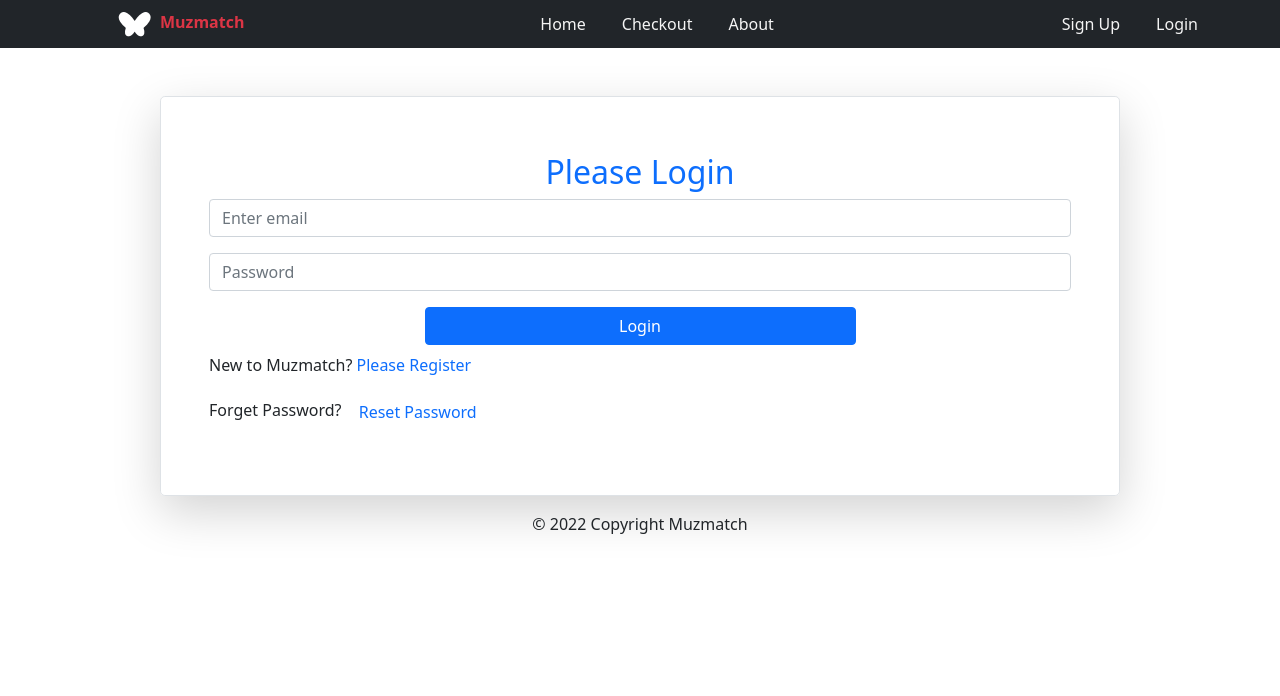
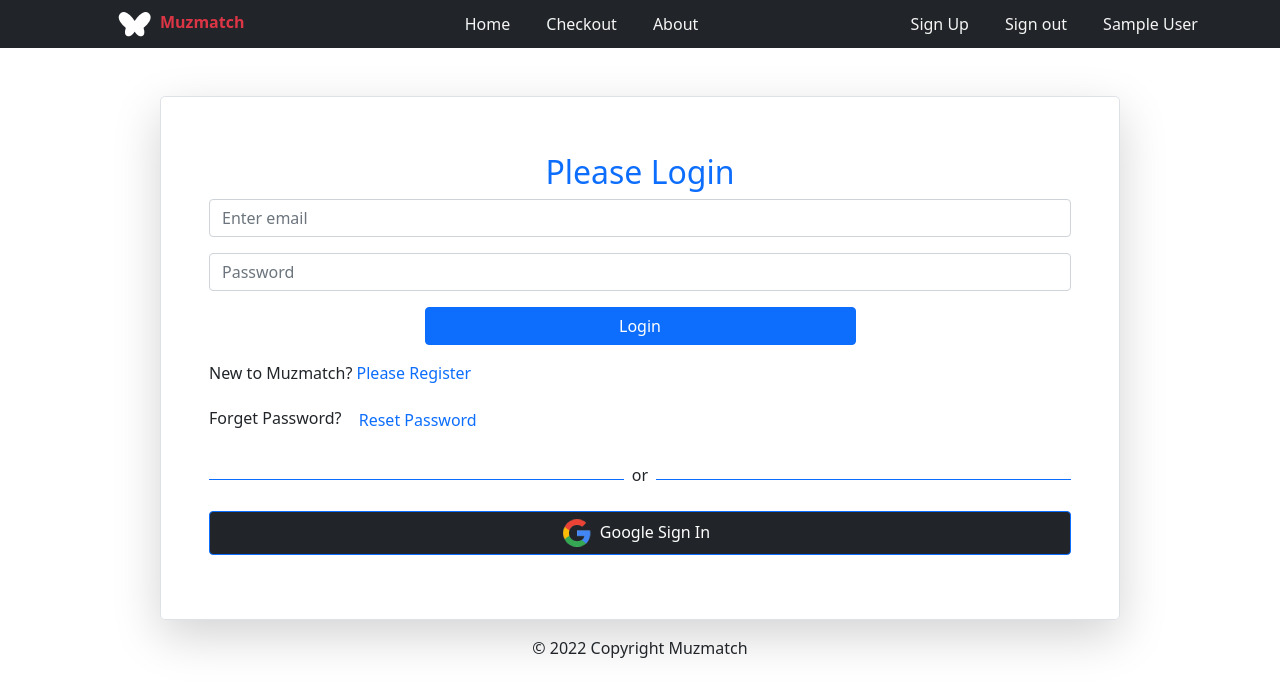
Before and after one commit to alnomancs/independent-service-provider-alnomancs, a React (Create React App) app: page /login in a window 1280 px wide. Shown: the top 696 px of the page. Built offline with nearby package versions, Linux system fonts and the light colour scheme; no server answers; sample sign-in values are in the browser's storage.

Commit message:
done login and social login

```diff
--- a/package.json
+++ b/package.json
@@ -14,6 +14,7 @@
     "react-firebase-hooks": "^5.0.3",
     "react-router-dom": "^6.3.0",
     "react-scripts": "5.0.1",
+    "react-toastify": "^8.2.0",
     "web-vitals": "^2.1.4"
   },
   "scripts": {
--- a/src/App.js
+++ b/src/App.js
@@ -24,7 +24,14 @@ function App() {
             </RequireAuth>
           }
         ></Route>
-        <Route path="/checkout:id" element={<Checkout></Checkout>}></Route>
+        <Route
+          path="/checkout:id"
+          element={
+            <RequireAuth>
+              <Checkout></Checkout>
+            </RequireAuth>
+          }
+        ></Route>
         <Route path="/about" element={<About></About>}></Route>
         <Route path="/login" element={<Login></Login>}></Route>
         <Route path="/signup" element={<SignUp></SignUp>}></Route>
--- a/src/Pages/Loading/Loading.js
+++ b/src/Pages/Loading/Loading.js
@@ -3,7 +3,7 @@ import { Spinner } from "react-bootstrap";
 
 const Loading = () => {
   return (
-    <div>
+    <div className="w-100 d-flex justify-content-center align-items-center">
       <Spinner animation="border" variant="primary" />
     </div>
   );
--- a/src/Pages/Shared/Header/Header.js
+++ b/src/Pages/Shared/Header/Header.js
@@ -3,8 +3,13 @@ import {} from "./Header.css";
 import { Container, Nav, Navbar } from "react-bootstrap";
 import { Link } from "react-router-dom";
 import logo from "../../../images/logo-mark.png";
+import { useAuthState } from "react-firebase-hooks/auth";
+import auth from "../../../firebase.init";
+import { signOut } from "firebase/auth";
 
 const Header = () => {
+  const [user] = useAuthState(auth);
+  console.log(user);
   return (
     <header>
       <Navbar
@@ -29,7 +34,16 @@ const Header = () => {
             </Nav>
             <Nav>
               <Link to="/signup">Sign Up</Link>
-              <Link to="/login">Login</Link>
+              {/* <Link to="/login">Login</Link> */}
+
+              {user?.uid ? (
+                <Link to="/" onClick={() => signOut(auth)}>
+                  Sign out
+                </Link>
+              ) : (
+                <Link to="/login">Login</Link>
+              )}
+              <Link to="">{user?.displayName}</Link>
             </Nav>
           </Navbar.Collapse>
         </Container>
--- a/src/Pages/Shared/Login/Login.js
+++ b/src/Pages/Shared/Login/Login.js
@@ -5,8 +5,10 @@ import {
   useSignInWithEmailAndPassword,
 } from "react-firebase-hooks/auth";
 import { Link, useLocation, useNavigate } from "react-router-dom";
+import { toast, ToastContainer } from "react-toastify";
 import auth from "../../../firebase.init";
 import Loading from "../../Loading/Loading";
+import SocialLink from "../SocialLink/SocialLink";
 
 const Login = () => {
   const emailRef = useRef("");
@@ -14,8 +16,7 @@ const Login = () => {
   const navigate = useNavigate();
   const location = useLocation();
 
-  let from = location.state?.from?.pathname || "/";
-  let errorElement;
+  const from = location.state?.from?.pathname || "/";
 
   const [signInWithEmailAndPassword, user, loading, error] =
     useSignInWithEmailAndPassword(auth);
@@ -30,11 +31,29 @@ const Login = () => {
     navigate(from, { replace: true });
   }
 
-  if (error) {
-    errorElement = <p className="text-danger">Error: {error?.message}</p>;
-  }
+  const handleSubmit = (event) => {
+    event.preventDefault();
+    const email = emailRef.current.value;
+    const password = passwordRef.current.value;
 
-  const handleSubmit = (event) => {};
+    signInWithEmailAndPassword(email, password);
+    console.log(user);
+  };
+
+  const navigateRegister = (event) => {
+    navigate("/signup");
+  };
+
+  const resetPassword = async () => {
+    const email = emailRef.current.value;
+
+    if (email) {
+      await sendPasswordResetEmail(email);
+      toast("Email sent. please check your email");
+    } else {
+      toast("please enter your email address");
+    }
+  };
 
   return (
     <div className="w-75 mx-auto mt-5 shadow-lg border rounded-3 p-5">
@@ -60,13 +79,13 @@ const Login = () => {
           Login
         </Button>
       </Form>
-      {errorElement}
+      <p className="text-danger">{error?.message}</p>
       <p>
         New to Muzmatch?{" "}
         <Link
-          to="/register"
+          to="/signup"
           className="text-primary pe-auto text-decoration-none"
-          // onClick={navigateRegister}
+          onClick={navigateRegister}
         >
           Please Register
         </Link>{" "}
@@ -75,13 +94,13 @@ const Login = () => {
         Forget Password?{" "}
         <button
           className="btn btn-link text-primary pe-auto text-decoration-none"
-          // onClick={resetPassword}
+          onClick={resetPassword}
         >
           Reset Password
         </button>{" "}
       </p>
-      {/* <SocialLogin></SocialLogin>
-      <ToastContainer /> */}
+      <SocialLink></SocialLink>
+      <ToastContainer />
     </div>
   );
 };
--- a/src/Pages/Shared/RequireAuth/RequireAuth.js
+++ b/src/Pages/Shared/RequireAuth/RequireAuth.js
@@ -7,13 +7,27 @@ import Loading from "../../Loading/Loading";
 const RequireAuth = ({ children }) => {
   const [user, loading] = useAuthState(auth);
   const location = useLocation();
+  console.log(location);
+
   if (loading) {
     return <Loading></Loading>;
   }
+
   if (!user) {
-    return <Navigate to="/login" state={{ from: location }} replace></Navigate>;
+    return <Navigate to="/login" state={{ from: location }} replace />;
   }
+
   return children;
+
+  // const [user, loading] = useAuthState(auth);
+  // const location = useLocation();
+  // if (loading) {
+  //   return <Loading></Loading>;
+  // }
+  // if (!user) {
+  //   return <Navigate to="/login" state={{ from: location }} replace />;
+  // }
+  // return children;
 };
 
 export default RequireAuth;
--- a/src/Pages/Shared/Signup/SignUp.js
+++ b/src/Pages/Shared/Signup/SignUp.js
@@ -16,7 +16,7 @@ const SignUp = () => {
   const [password, setPassword] = useState("");
   const [checked, setChecked] = useState(false);
   const [createUserWithEmailAndPassword, user, loading, error] =
-    useCreateUserWithEmailAndPassword(auth);
+    useCreateUserWithEmailAndPassword(auth, { sendEmailVerification: true });
 
   const [updateProfile, updating, updateError] = useUpdateProfile(auth);
 
@@ -45,12 +45,11 @@ const SignUp = () => {
   const handleSubmit = async (event) => {
     event.preventDefault();
 
-    console.log(name, email, password);
-
     await createUserWithEmailAndPassword(email, password);
     await updateProfile({ displayName: name });
-    navigate("/");
+    navigate("/login");
   };
+
   return (
     <div className="w-75 mx-auto mt-5 shadow-lg border rounded-3 p-5">
       <Form onSubmit={handleSubmit}>
@@ -90,6 +89,10 @@ const SignUp = () => {
             label="I agree to the terms and conditions"
           />
         </Form.Group>
+        <p>
+          {error?.message}
+          {updateError?.message}
+        </p>
 
         <Button disabled={!checked} variant="primary" type="submit">
           Register
--- /dev/null
+++ b/src/Pages/Shared/SocialLink/SocialLink.js
@@ -0,0 +1,46 @@
+import React from "react";
+import { useSignInWithGoogle } from "react-firebase-hooks/auth";
+import { useNavigate } from "react-router-dom";
+import auth from "../../../firebase.init";
+
+import googleIcon from "../../../images/SocialIcon/google.png";
+import Loading from "../../Loading/Loading";
+
+const SocialLink = () => {
+  const [signInWithGoogle, user, loading, error] = useSignInWithGoogle(auth);
+  const navigate = useNavigate();
+  if (loading) {
+    return <Loading></Loading>;
+  }
+
+  if (user) {
+    console.log("user", user);
+  }
+
+  const handleGoogleSignIn = async () => {
+    await signInWithGoogle();
+    navigate("/");
+  };
+
+  return (
+    <div>
+      <div className="d-flex align-items-center">
+        <div style={{ height: "1px" }} className="bg-primary w-50"></div>
+        <p className="mt-2 px-2">or</p>
+        <div style={{ height: "1px" }} className="bg-primary w-50"></div>
+      </div>
+      <div className="">
+        <button
+          onClick={handleGoogleSignIn}
+          className="btn btn-primary bg-dark w-100 d-block mx-auto my-2"
+        >
+          <img className="" style={{ width: "30px" }} src={googleIcon} alt="" />
+          <span className="px-2">Google Sign In</span>
+        </button>
+        <p>{error?.message}</p>
+      </div>
+    </div>
+  );
+};
+
+export default SocialLink;
```
Also changed, not shown: src/images/SocialIcon/google.png (added), 1 other file (tests, documents, lock files or other folders).
